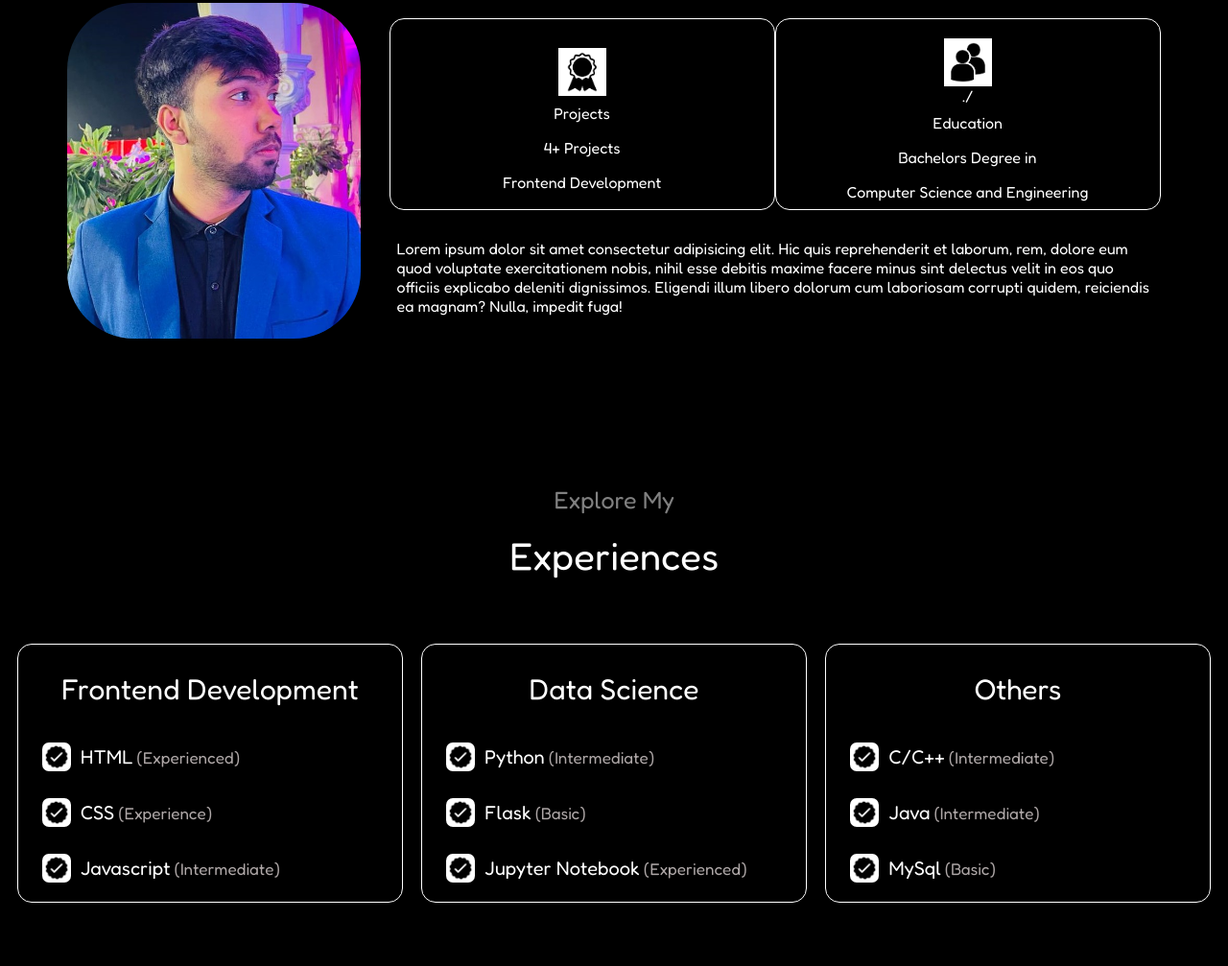
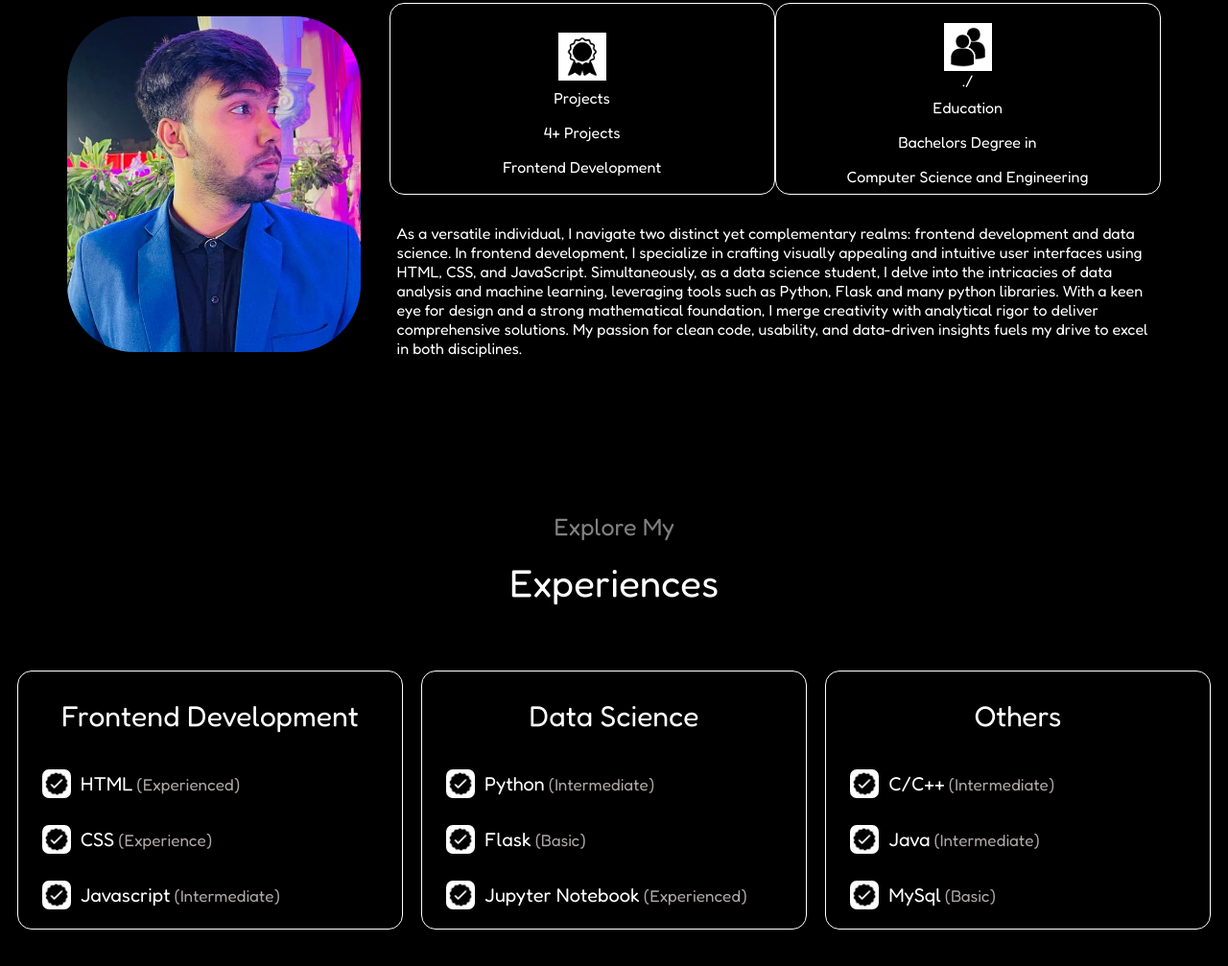
Before and after one commit to moiz02/portfolio-website, a plain HTML site: page index.html in a window 1280 px wide. Shown: the part 967-1974 px from the top of the page at 96% size. Drawn offline with Linux system fonts and the light colour scheme.

Commit message:
Add files via upload

```diff
--- a/index.html
+++ b/index.html
@@ -76,7 +76,7 @@
                     </div>
                 </div>
                 <div class="about-text">
-                    <p>Lorem ipsum dolor sit amet consectetur adipisicing elit. Hic quis reprehenderit et laborum, rem, dolore eum quod voluptate exercitationem nobis, nihil esse debitis maxime facere minus sint delectus velit in eos quo officiis explicabo deleniti dignissimos. Eligendi illum libero dolorum cum laboriosam corrupti quidem, reiciendis ea magnam? Nulla, impedit fuga!</p>
+                    <p>As a versatile individual, I navigate two distinct yet complementary realms: frontend development and data science. In frontend development, I specialize in crafting visually appealing and intuitive user interfaces using HTML, CSS, and JavaScript. Simultaneously, as a data science student, I delve into the intricacies of data analysis and machine learning, leveraging tools such as Python, Flask and many python libraries. With a keen eye for design and a strong mathematical foundation, I merge creativity with analytical rigor to deliver comprehensive solutions. My passion for clean code, usability, and data-driven insights fuels my drive to excel in both disciplines.</p>
                 </div>
             </div>
         </div>
```
